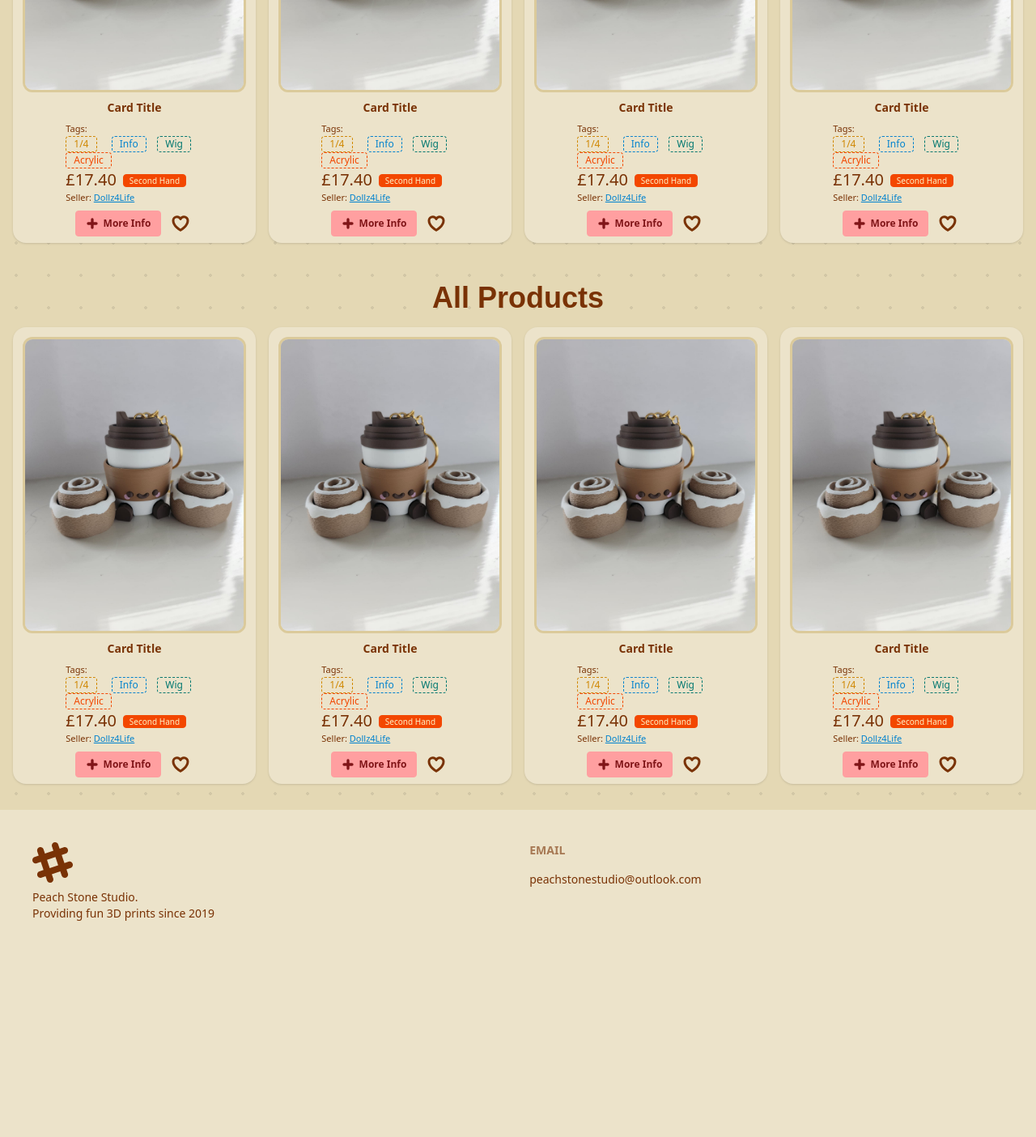
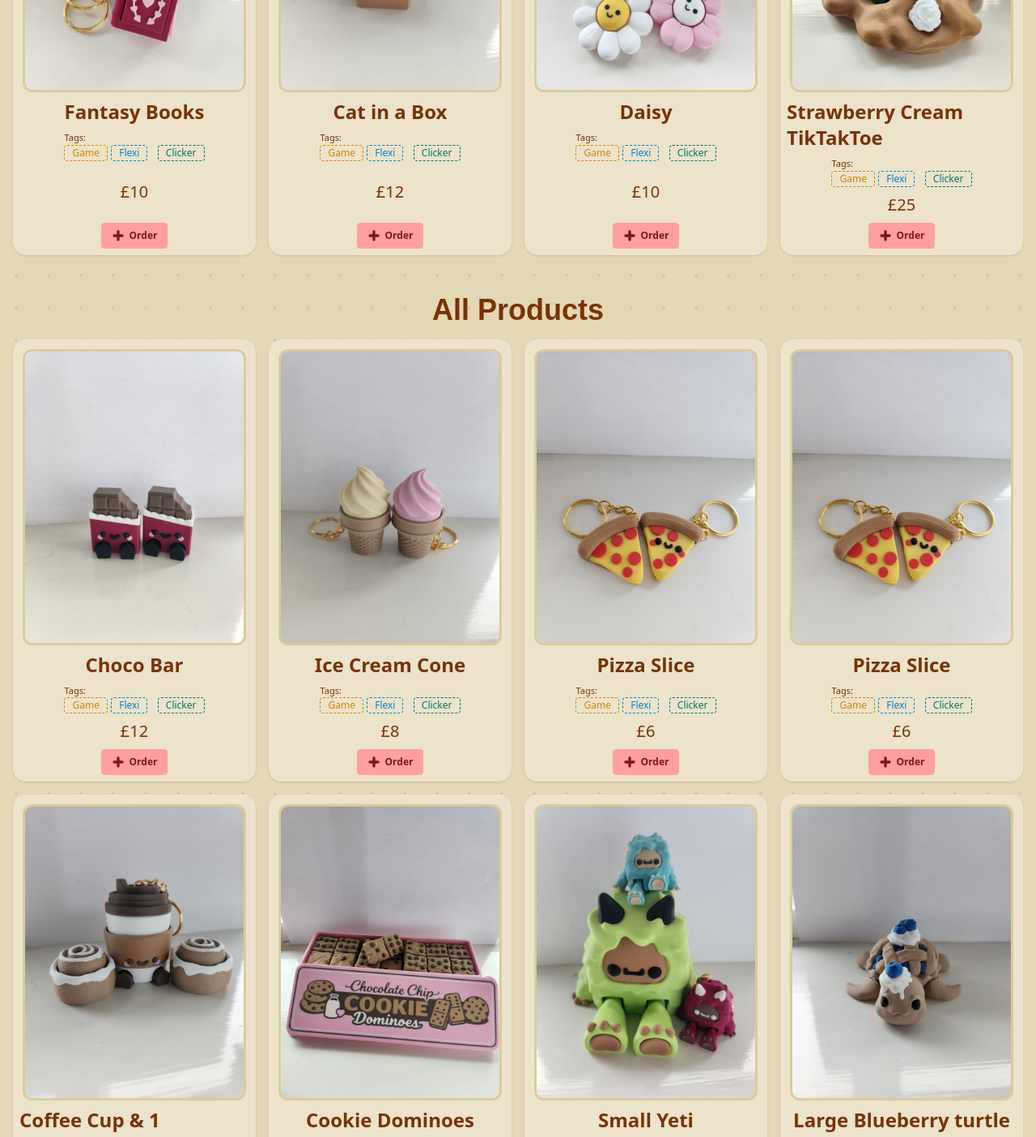
Before and after one commit to johnw-north/PSS-app, a React (Vite) app: page /products in a window 1280 px wide. Shown: the part 400-1804 px from the top of the page at 81% size. Before the commit the page ends 1578 px from the top, so only its background shows below. Built offline with nearby package versions, Linux system fonts and the light colour scheme; a web font is replaced by a local one.

Commit message:
products added

```diff
--- a/src/components/Card/Product.tsx
+++ b/src/components/Card/Product.tsx
@@ -1,46 +1,30 @@
+interface ProductProps {
+  image: string;
+  title: string;
+  price: number;
+}
 
-
-function Product () {
-
+function Product({ image, title, price }: ProductProps) {
   return (
     <div className="card card-xs bg-base-100 shadow-sm rounded-2xl">
       <figure className="sm:px-3 sm:pt-3">
         <img
-            src="src/assets/Products/IMG-20260228-WA0000.jpg"
-            alt="Shoes"
+          src={image}
+          alt="Product Image"
           className="rounded-xl border-3 border-base-300"
         />
       </figure>
       <div className="card-body items-center">
-          <div className="card">
-            <h2 className="card-title">Card Title</h2>
-          </div>
-          <ul>
-            <li>
+        <h2 className="card-title text-2xl">{title}</h2>
+        <p>
           Tags:
-              <div className="grid grid-cols-3">
-                <div className="badge badge-dash badge-accent badge-sm ">
-                  1/4
-                </div>
-                <div className="badge badge-dash badge-info badge-sm">Info</div>
-                <div className="badge badge-dash badge-success badge-sm">
-                  Wig
-                </div>
-                <div className="badge badge-dash badge-warning badge-sm">
-                  Acrylic
-                </div>
-              </div>
-            </li>
-            <li className="text-xl">
-              £17.40
-              <span className="badge badge-xs badge-warning ms-2">
-                Second Hand
-              </span>
-            </li>
-            <li>
-              Seller: <span className="link link-info">Dollz4Life</span>
-            </li>
+          <ul className="grid grid-cols-3 space-x-1">
+            <li className="badge badge-dash badge-accent badge-sm">Game</li>
+            <li className="badge badge-dash badge-info badge-sm">Flexi</li>
+            <li className="badge badge-dash badge-success badge-sm">Clicker</li>
           </ul>
+        </p>
+        <p className="text-xl">£{price}</p>
         <div className="card-actions">
           <button className="btn btn-sm btn-primary">
             <svg
@@ -56,22 +40,7 @@ function Product () {
                 d="M12 4.5v15m7.5-7.5h-15"
               />
             </svg>
-              More Info
-            </button>
-            <button className="btn btn-sm btn-ghost btn-circle">
-              <svg
-                xmlns="http://www.w3.org/2000/svg"
-                fill="none"
-                viewBox="0 0 24 24"
-                strokeWidth="3"
-                stroke="currentColor"
-                className="size-[2em]">
-                <path
-                  strokeLinecap="round"
-                  strokeLinejoin="round"
-                  d="M21 8.25c0-2.485-2.099-4.5-4.688-4.5-1.935 0-3.597 1.126-4.312 2.733-.715-1.607-2.377-2.733-4.313-2.733C5.1 3.75 3 5.765 3 8.25c0 7.22 9 12 9 12s9-4.78 9-12Z"
-                />
-              </svg>
+            Order
           </button>
         </div>
       </div>
@@ -79,4 +48,4 @@ function Product () {
   );
 }
 
-export default Product
+export default Product;
--- a/src/components/Footer.tsx
+++ b/src/components/Footer.tsx
@@ -18,7 +18,7 @@ function Footer() {
           <p>
             Peach Stone Studio.
             <br />
-            Providing fun 3D prints since 2019
+            Providing fun 3D prints since 2025
           </p>
         </aside>
         <nav>
--- a/src/pages/Home.tsx
+++ b/src/pages/Home.tsx
@@ -10,10 +10,10 @@ function Home() {
           <div className="max-w-md">
             <h1 className="font-gummy text-5xl font-bold">Welcome</h1>
             <p className="bg-base-100 p-4 py-3 m-3 rounded-2xl">
-              We’re a two-person team based on the windy Fylde Coast, bringing
-              a little extra joy to your desk and home. We craft and 3D print
-              adorable, quirky items that smile right back at you. Have a
-              look around and find your new favorite fidget friend!
+              We’re a two-person team based on the windy Fylde Coast, bringing a
+              little extra joy to your desk and home. We craft and 3D print
+              adorable, quirky items that smile right back at you. Have a look
+              around and find your new favorite fidget friend!
             </p>
             <Link
               to="/aboutus"
@@ -28,10 +28,26 @@ function Home() {
       <section className="pb-4">
         <h2 className="text-center text-4xl font-bold font-gummy">Popular</h2>
         <div className="gap-2 py-4 px-2 grid grid-cols-2 sm:grid-cols-3 sm:px-4 sm:gap-4 md:grid-cols-4">
-          <Product />
-          <Product />
-          <Product />
-          <Product />
+          <Product
+            image="src/assets/Products/IMG-20260228-WA0000.jpg"
+            title="Coffee Cup & 1 Cinnamon Roll"
+            price={25}
+          />
+          <Product
+            image="src/assets/Products/IMG-20260228-WA0001.jpg"
+            title="Cookie Dominoes"
+            price={30}
+          />
+          <Product
+            image="src/assets/Products/IMG-20260228-WA0009.jpg"
+            title="Small Yeti"
+            price={10}
+          />
+          <Product
+            image="src/assets/Products/IMG-20260228-WA0006.jpg"
+            title="Large Blueberry turtle"
+            price={15}
+          />
         </div>
       </section>
     </>
--- a/src/pages/Products.tsx
+++ b/src/pages/Products.tsx
@@ -6,20 +6,94 @@ function Products() {
       <section className="py-4">
         <h2 className="text-center text-4xl font-bold font-gummy">New</h2>
         <div className="gap-2 py-4 px-2 grid grid-cols-2 sm:grid-cols-3 sm:px-4 sm:gap-4 md:grid-cols-4">
-          <Product />
-          <Product />
-          <Product />
-          <Product />
+          <Product
+            image="src/assets/Products/IMG-20260228-WA0002.jpg"
+            title="Fantasy Books"
+            price={10}
+          />
+          <Product
+            image="src/assets/Products/IMG-20260228-WA0004.jpg"
+            title="Cat in a Box"
+            price={12}
+          />
+          <Product
+            image="src/assets/Products/IMG-20260228-WA0007.jpg"
+            title="Daisy"
+            price={10}
+          />
+          <Product
+            image="src/assets/Products/IMG-20260228-WA0008.jpg"
+            title="Strawberry Cream TikTakToe"
+            price={25}
+          />
         </div>
       </section>
 
       <section className="py-4">
-        <h2 className="text-center text-4xl font-bold font-gummy">All Products</h2>
+        <h2 className="text-center text-4xl font-bold font-gummy">
+          All Products
+        </h2>
         <div className="gap-2 py-4 px-2 grid grid-cols-2 sm:grid-cols-3 sm:px-4 sm:gap-4 md:grid-cols-4">
-          <Product />
-          <Product />
-          <Product />
-          <Product />
+          <Product
+            image="src/assets/Products/IMG-20260228-WA0010.jpg"
+            title="Choco Bar"
+            price={12}
+          />
+          <Product
+            image="src/assets/Products/IMG-20260228-WA0011.jpg"
+            title="Ice Cream Cone"
+            price={8}
+          />
+          <Product
+            image="src/assets/Products/IMG-20260228-WA0012.jpg"
+            title="Pizza Slice"
+            price={6}
+          />
+          <Product
+            image="src/assets/Products/IMG-20260228-WA0012.jpg"
+            title="Pizza Slice"
+            price={6}
+          />
+          <Product
+            image="src/assets/Products/IMG-20260228-WA0000.jpg"
+            title="Coffee Cup & 1 Cinnamon Roll"
+            price={25}
+          />
+          <Product
+            image="src/assets/Products/IMG-20260228-WA0001.jpg"
+            title="Cookie Dominoes"
+            price={30}
+          />
+          <Product
+            image="src/assets/Products/IMG-20260228-WA0009.jpg"
+            title="Small Yeti"
+            price={10}
+          />
+          <Product
+            image="src/assets/Products/IMG-20260228-WA0006.jpg"
+            title="Large Blueberry turtle"
+            price={15}
+          />
+          <Product
+            image="src/assets/Products/IMG-20260228-WA0002.jpg"
+            title="Fantasy Books"
+            price={10}
+          />
+          <Product
+            image="src/assets/Products/IMG-20260228-WA0004.jpg"
+            title="Cat in a Box"
+            price={12}
+          />
+          <Product
+            image="src/assets/Products/IMG-20260228-WA0007.jpg"
+            title="Daisy"
+            price={10}
+          />
+          <Product
+            image="src/assets/Products/IMG-20260228-WA0008.jpg"
+            title="Strawberry Cream TikTakToe"
+            price={25}
+          />
         </div>
       </section>
     </>
```
Lines whose indentation alone changed are shown as unchanged.
